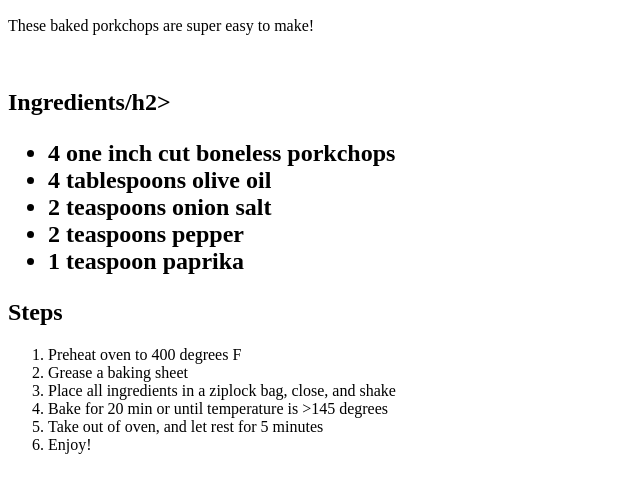
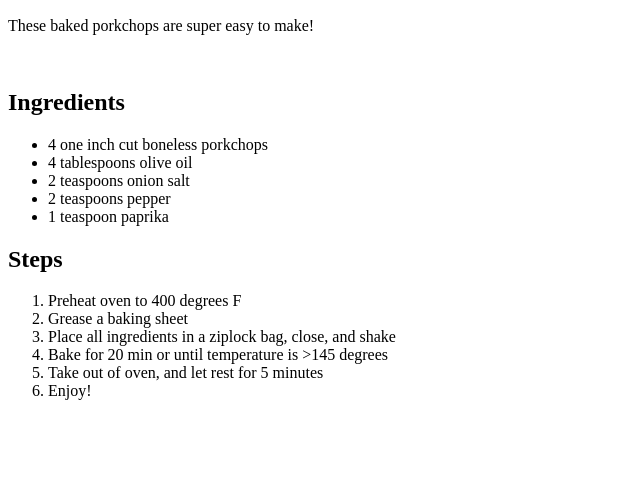
Before and after one commit to jp0361/odin-recipes, a plain HTML site: page recipes/porkchops.html in a window 1280 px wide. Shown: the part 110-602 px from the top of the page, without its empty margins (0-640 px from the left). Drawn offline with Linux system fonts and the light colour scheme.

Commit message:
Fixed syntax error on ingredients

```diff
--- a/recipes/porkchops.html
+++ b/recipes/porkchops.html
@@ -9,11 +9,10 @@
 </head>
 <body>
     <h1> Easy Baked Porkchops!</h1>
-
     <h2> Description</h2>
             <p> These baked porkchops are super easy to make!</p>
         <br>
-    <h2>Ingredients/h2>
+        <h2>Ingredients</h2>
             <ul>
             <li> 4  one inch cut boneless porkchops</li>
             <li> 4 tablespoons olive oil</li>
```
Lines whose indentation alone changed are shown as unchanged.
